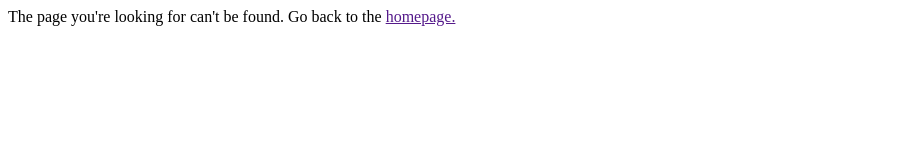
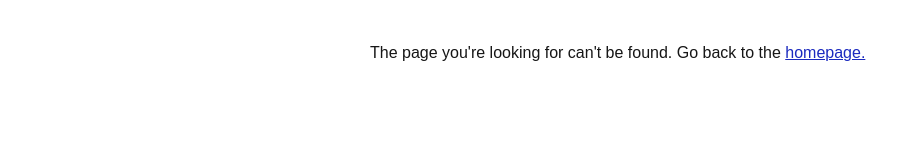
Before and after one commit to josephmidura/josephmidura.com, a plain HTML site: page 404.html in a window 1280 px wide. Shown: the whole page, without its empty margins (0-919 px from the left). Drawn offline with Linux system fonts and the light colour scheme.

Commit message:
Link stylesheet
Signed-off-by: Joseph Midura <josephmidura632@gmail.com>

```diff
--- a/404.html
+++ b/404.html
@@ -3,9 +3,7 @@
 <html>
 <head>
     <title>404 - Not found</title>
-    <style type=text/css>
-
-    </style>
+    <link rel="stylesheet" href="./styles.css">
 </head>
 
 <body>
```
